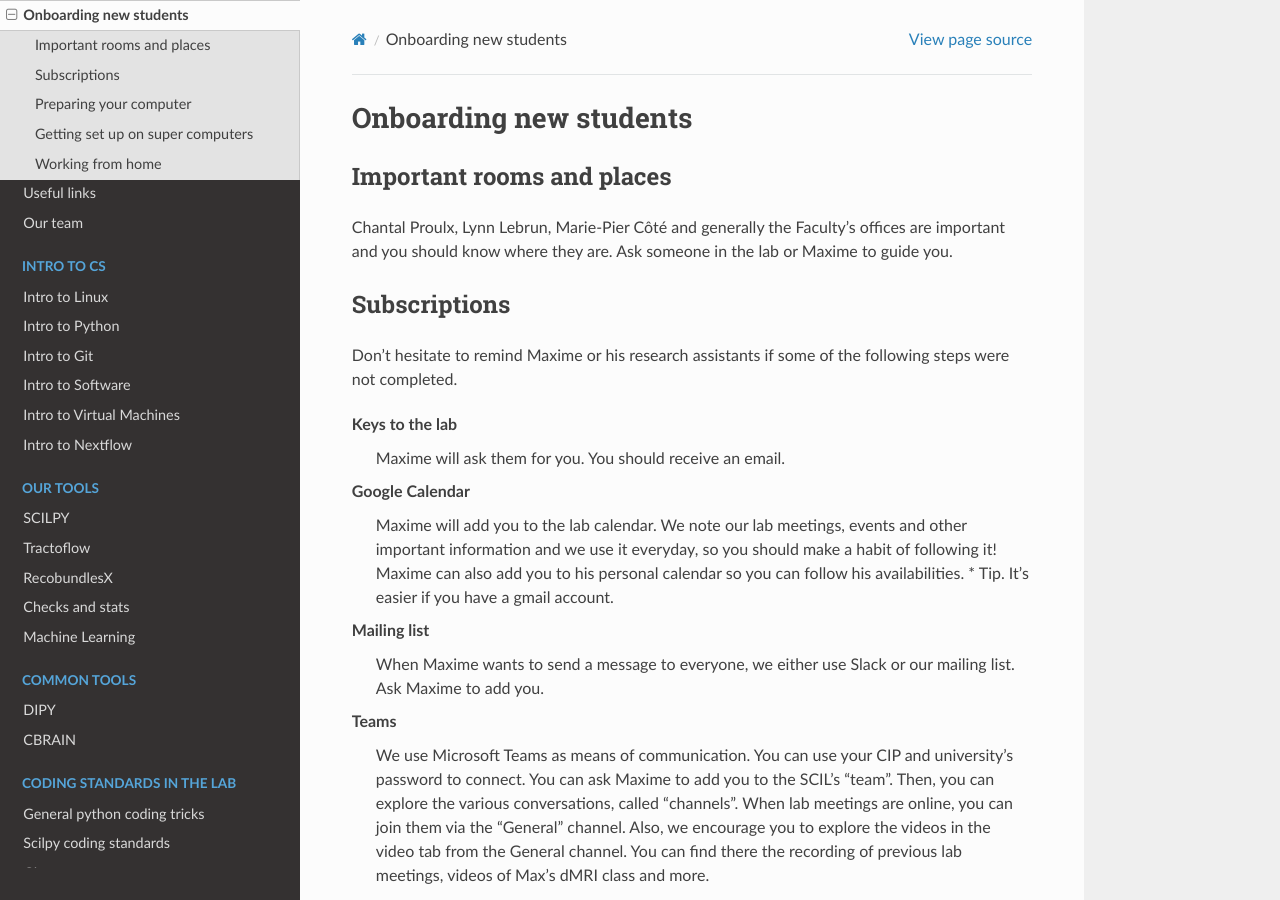
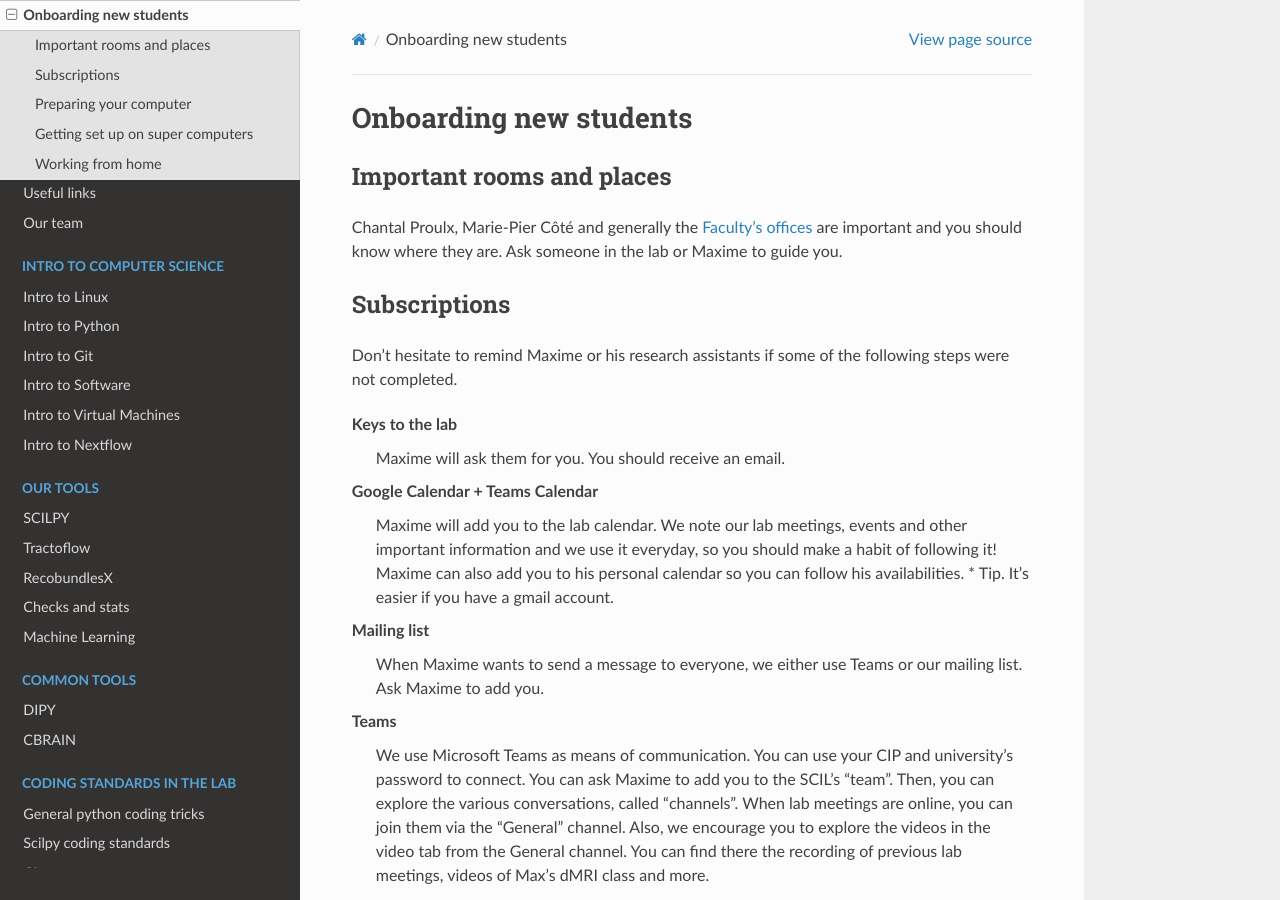
Before and after one commit to scilus/scil-documentation, a Sphinx documentation site: the page built from source/arriving/welcome.rst, in a window 1280 px wide and 900 px high. Built offline with Sphinx 7.4.7 and the Read the Docs theme 2.0.0, drawn with Linux system fonts in a browser that asks for light colours.

Commit message:
Update welcoming info

```diff
--- a/source/arriving/our_team.rst
+++ b/source/arriving/our_team.rst
@@ -17,7 +17,7 @@ Our team
        | - Gabriel Girard
      - | Manon Edde
        | Graham Little
-     - | - `Emmanuelle Renauld <https://sites.google.com/site/renauldemmanuelle/home>`_
+     - | - Emmanuelle Renauld
        | - Charles Poirier
        | - Alex Valcourt Caron
        | - Antoine Théberge
--- a/source/arriving/welcome.rst
+++ b/source/arriving/welcome.rst
@@ -5,7 +5,7 @@ Onboarding new students
 
 Important rooms and places
 """"""""""""""""""""""""""
-Chantal Proulx, Lynn Lebrun, Marie-Pier Côté and generally the Faculty’s offices are important and you should know where they are. Ask someone in the lab or Maxime to guide you.
+Chantal Proulx, Marie-Pier Côté and generally the `Faculty’s offices <https://www.usherbrooke.ca/informatique/nous-joindre/personnel>`_ are important and you should know where they are. Ask someone in the lab or Maxime to guide you.
 
 Subscriptions
 """""""""""""
@@ -15,11 +15,11 @@ Don't hesitate to remind Maxime or his research assistants if some of the follow
 Keys to the lab
     Maxime will ask them for you. You should receive an email.
 
-Google Calendar
+Google Calendar + Teams Calendar
     Maxime will add you to the lab calendar. We note our lab meetings, events and other important information and we use it everyday, so you should make a habit of following it! Maxime can also add you to his personal calendar so you can follow his availabilities.  * Tip. It's easier if you have a gmail account.
 
 Mailing list
-    When Maxime wants to send a message to everyone, we either use Slack or our mailing list. Ask Maxime to add you.
+    When Maxime wants to send a message to everyone, we either use Teams or our mailing list. Ask Maxime to add you.
 
 Teams
     We use Microsoft Teams as means of communication. You can use your CIP and university's password to connect. You can ask Maxime to add you to the SCIL's "team". Then, you can explore the various conversations, called "channels". When lab meetings are online, you can join them via the "General" channel. Also, we encourage you to explore the videos in the video tab from the General channel. You can find there the recording of previous lab meetings, videos of Max's dMRI class and more.
```
Also changed, not shown: source/index.rst (+3 -5 lines).
